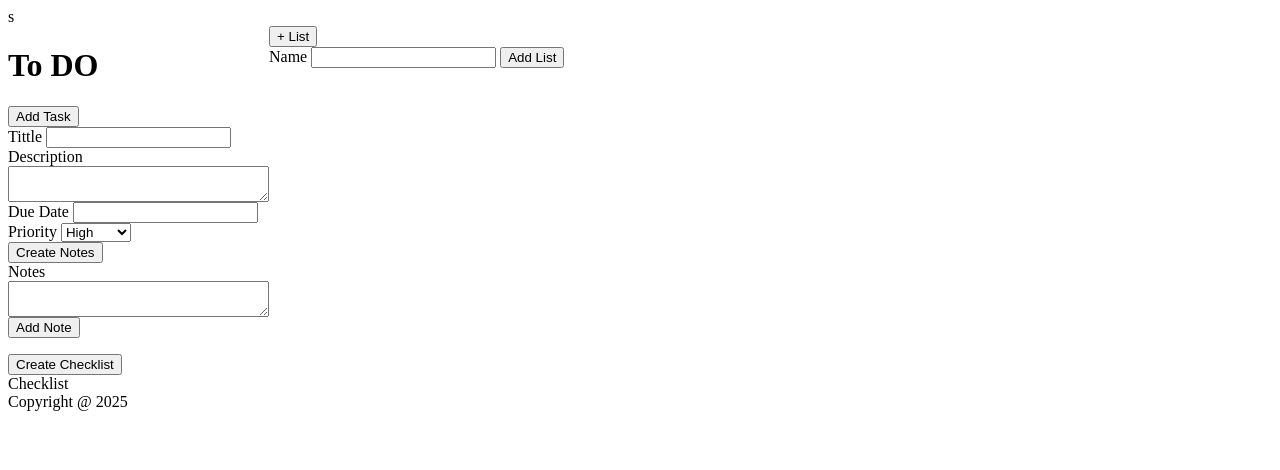
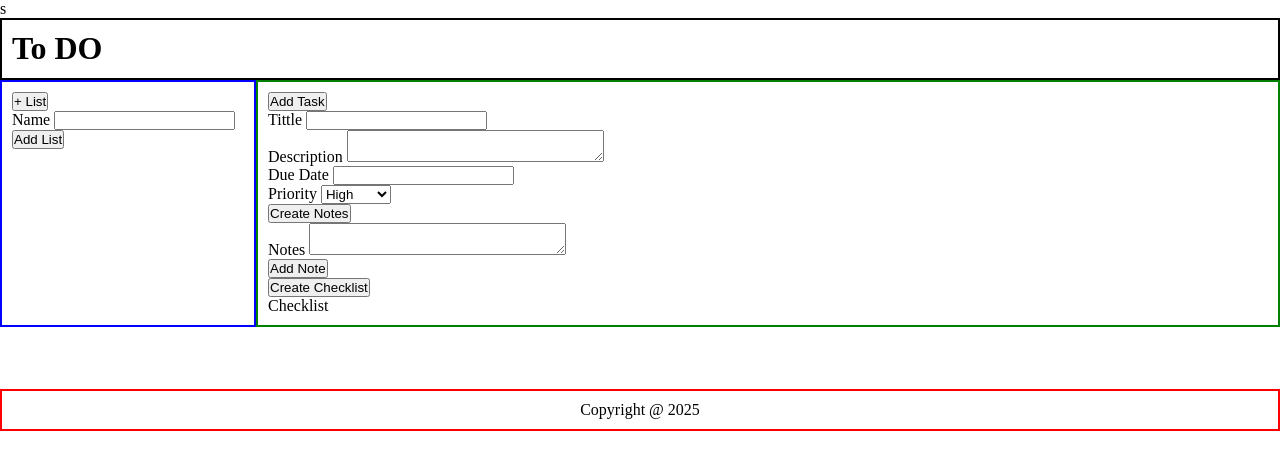
Before and after one commit to mskhurana729/todoList, a website built with webpack: page src/template.html in a window 1280 px wide. Built offline with nearby package versions, Linux system fonts and the light colour scheme.

Commit message:
style: CREATE BASIC LAYOUT OF THE WEBPAGE

```diff
--- a/src/style.css
+++ b/src/style.css
@@ -1,4 +1,33 @@
+* {
+  margin: 0;
+  padding: 0;
+  box-sizing: border-box;
+}
+
 .contentWrapper {
   display: grid;
   grid-template-columns: 1fr 4fr;
+  grid-template-rows: 1fr 4fr 1fr;
 }
+.header {
+  border: 2px solid black;
+  grid-area: 1/1/2/-1;
+
+  padding: 10px;
+}
+.sidebar {
+  border: 2px solid blue;
+  grid-area: 2/1/3/2;
+  padding: 10px;
+}
+.tasksArea {
+  border: 2px solid green;
+  grid-area: 2/2/3/-1;
+  padding: 10px;
+}
+.footer {
+  border: 2px solid red;
+  grid-area: 3/1/-1/-1;
+  text-align: center;
+  padding: 10px;
+}
```
